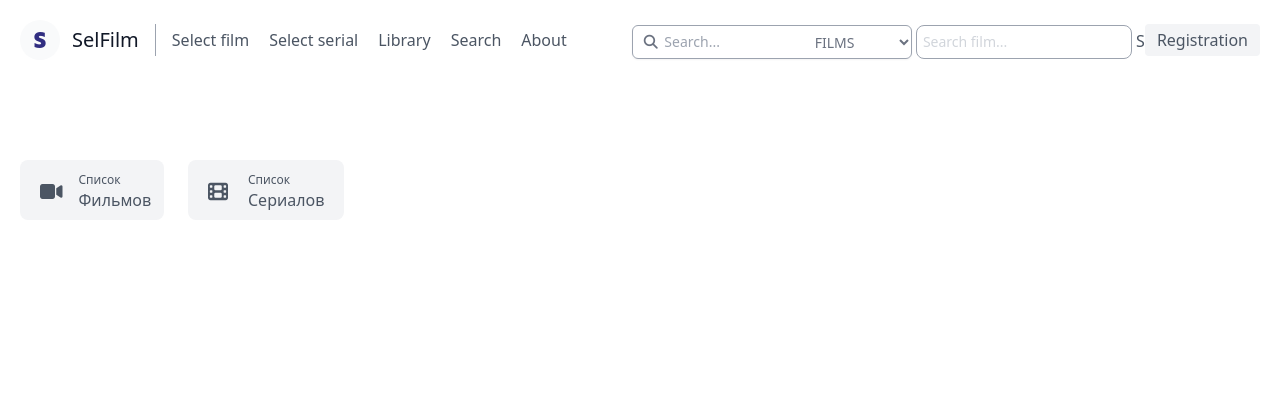
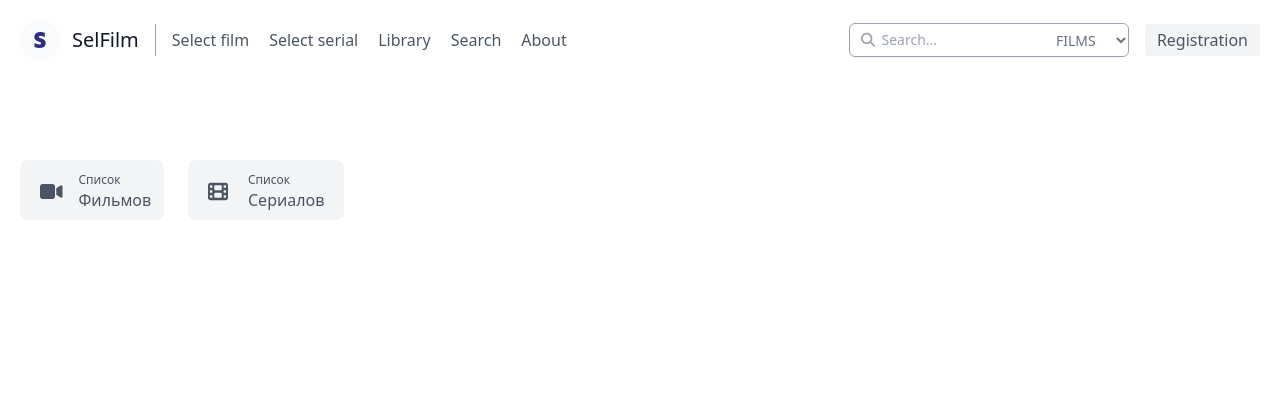
Before and after one commit to kill-rill1996/Sel_Film, a Django app: page /films/ in a window 1280 px wide. Shown: the top 420 px of the page. Run offline with Django 3.2, Linux system fonts and the light colour scheme; data that the repository does not hold is empty; some libraries are stand-ins or nearby versions.

Commit message:
Redesgin search button

```diff
--- a/sel_film/templates/base.html
+++ b/sel_film/templates/base.html
@@ -31,25 +31,23 @@
             <!-- Форма поиска по сайту-->
             <form method="POST" action="{% url 'search' %}">
                 {% csrf_token %}
-                <div class="inline-flex items-center">
+                <div class="inline-flex items-center mr-4 -mt-1">
                   <div class="mt-1 relative rounded-md shadow-sm">
                     <div class="absolute inset-y-0 left-0 pl-3 flex items-center pointer-events-none">
-                      <span class="text-gray-500 sm:text-sm">
+                      <span class="text-gray-400 sm:text-sm">
                         <i class="fas fa-search"></i>
                       </span>
                     </div>
-                    <input type="text" name="price" id="price" class="focus:ring-gray-500 focus:border-gray-900 block w-full pl-7 pr-12 sm:text-sm border border-gray-400 rounded-md p-1.5" placeholder=" Search...">
+                    <input type="text" name="search_data" id="price" class="focus:ring-gray-500 focus:border-gray-900 block w-full pl-7 pr-12 sm:text-sm border border-gray-400 rounded-md py-1.5" placeholder=" Search...">
                     <div class="absolute inset-y-0 right-0 flex items-center">
                       <label for="currency" class="sr-only">Currency</label>
-                      <select id="currency" name="currency" class="focus:ring-gray-500 focus:border-gray-500 h-full py-0 pl-2 pr-7 border-transparent bg-transparent text-gray-500 sm:text-sm rounded-md">
+                      <select id="currency" name="currency" class="focus:ring-gray-500 focus:border-gray-500 h-full py-0 pl-2 pr-1 border-transparent bg-transparent text-gray-500 sm:text-sm rounded-md">
                         <option>FILMS</option>
                         <option>SERIALS</option>
                       </select>
                     </div>
                   </div>
                 </div>
-                <input name="search_data" class="inline-flex items-center border border-gray-400 text-indigo-700 sm:text-sm rounded-lg focus:ring-indigo-900 focus:border-indigo-900 placeholder-gray-300 block p-1.5 " placeholder="Search film..." type="text">
-                <button type="submit">S</button>
             </form>
           <button class="inline-flex items-center bg-gray-100 border-0 py-1 px-3 focus:outline-none hover:bg-gray-200 rounded text-base mt-4 md:mt-0">Registration</button>
         </div>
--- a/sel_film/templates/films/film_list.html
+++ b/sel_film/templates/films/film_list.html
@@ -42,7 +42,7 @@
           </div>
           <div class="flex-grow text-center sm:text-left">
             <a href="{{ film.get_absolute_url }}">
-              <h2 class="text-gray-900 text-lg title-font font-medium mb-3">{{ film.title_ru|capfirst }} {% if film.title_en %}/ {{ film.title_en|truncatechars:10 }}{% endif %}</h2>
+              <h2 class="text-gray-900 text-lg title-font font-medium mb-3">{{ film.title_ru|capfirst|truncatechars:32 }} {% if film.title_en %}/ {{ film.title_en|truncatechars:8 }}{% endif %}</h2>
             </a>
             <p class="leading-relaxed text-base"><b>Жанры:</b> {% for genre in film.genres.all|split_genres %}{{ genre }}{% endfor %}</p>
             <p class="leading-relaxed text-base"><b>Год:</b> {% block year %}{{ film.year }}{% endblock year %}</p>
```
